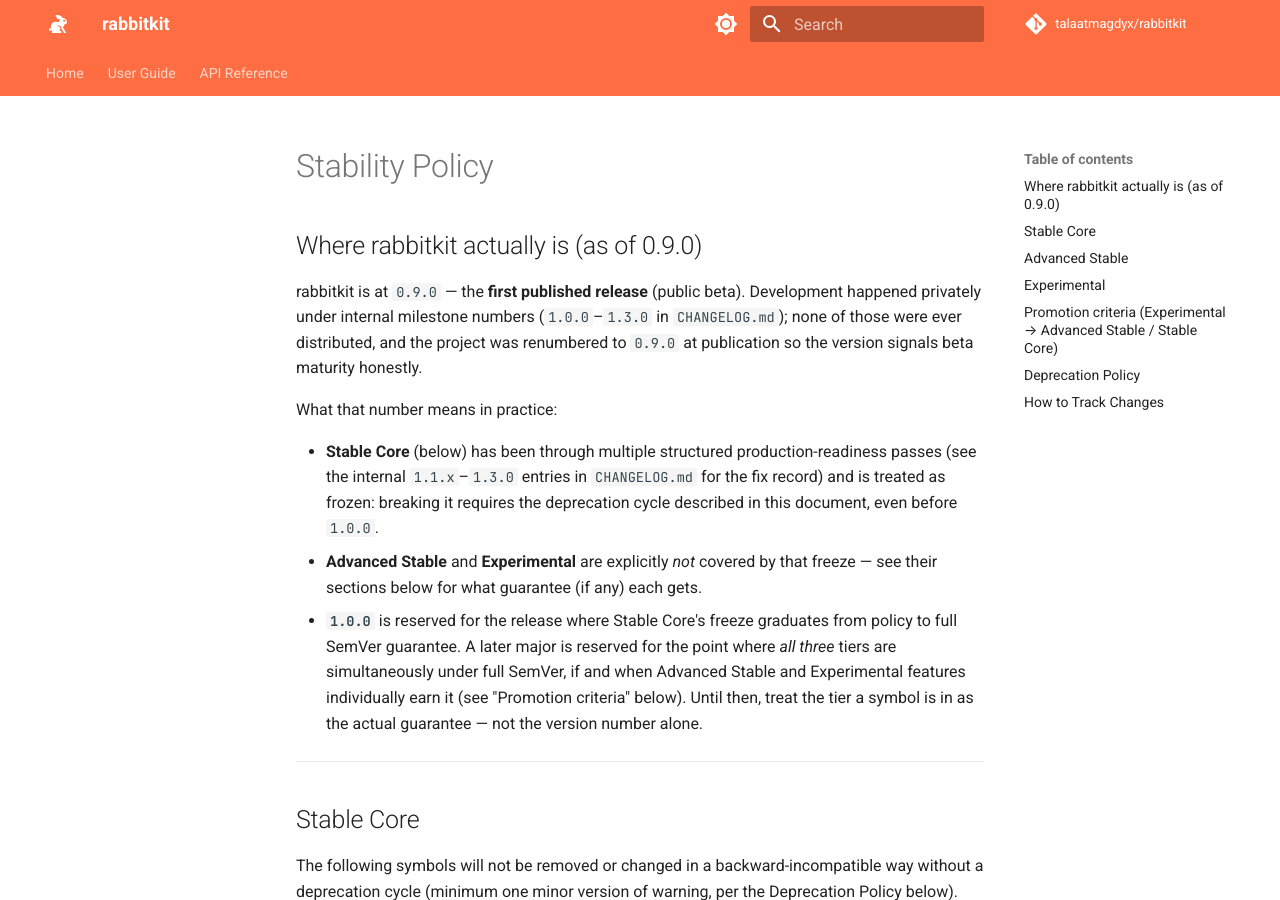
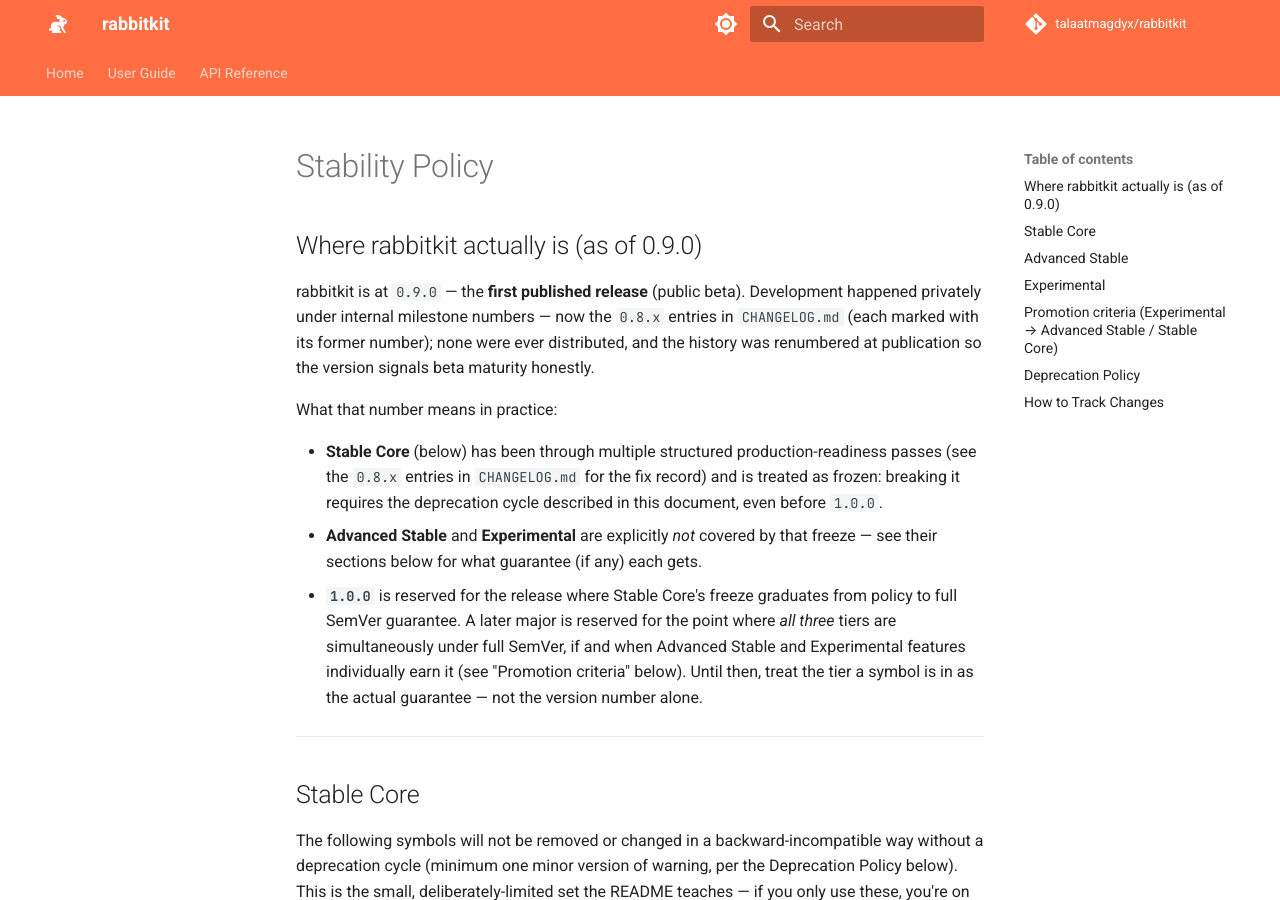
Before and after one commit to talaatmagdyx/rabbitkit, an MkDocs documentation site: the page built from docs/stability-policy.md, in a window 1280 px wide and 900 px high. Built offline with MkDocs 1.6.1 and Material for MkDocs 9.7.7, drawn with Linux system fonts in a browser that asks for light colours; comment, search, counter and statistics services are not loaded.

Commit message:
docs(changelog): renumber internal milestones to 0.8.x — all history under 0.9.0
The published changelog showed 1.x entries above the released 0.9.0,
which read as version numbers going backwards. Internal milestones now
occupy the empty 0.8.x range (1.0.0→0.8.0, 1.1.0→0.8.1, 1.1.1→0.8.2,
1.2.0→0.8.3), each heading marked with its former number so old
cross-references stay decodable. stability-policy and migration guide
updated to match.

```diff
--- a/docs/stability-policy.md
+++ b/docs/stability-policy.md
@@ -3,15 +3,15 @@
 ## Where rabbitkit actually is (as of 0.9.0)
 
 rabbitkit is at `0.9.0` — the **first published release** (public beta).
-Development happened privately under internal milestone numbers
-(`1.0.0`–`1.3.0` in `CHANGELOG.md`); none of those were ever distributed,
-and the project was renumbered to `0.9.0` at publication so the version
-signals beta maturity honestly.
+Development happened privately under internal milestone numbers — now the
+`0.8.x` entries in `CHANGELOG.md` (each marked with its former number);
+none were ever distributed, and the history was renumbered at publication
+so the version signals beta maturity honestly.
 
 What that number means in practice:
 
 - **Stable Core** (below) has been through multiple structured
-  production-readiness passes (see the internal `1.1.x`–`1.3.0` entries in
+  production-readiness passes (see the `0.8.x` entries in
   `CHANGELOG.md` for the fix record) and is treated as frozen: breaking it
   requires the deprecation cycle described in this document, even before
   `1.0.0`.
@@ -141,7 +141,7 @@ For Stable Core (and Advanced Stable) APIs:
 3. The symbol is removed in the following minor release at the earliest.
 
 **Worked example:** `rabbitkit.aio` was deprecated in favor of the canonical
-`rabbitkit.async_` import path pre-publication (internal `1.1.0`) — it
+`rabbitkit.async_` import path pre-publication (internal `0.8.1`) — it
 still works, but importing it
 emits a `DeprecationWarning` pointing at the replacement. It will be removed
 no earlier than the next minor release. This is the policy in practice, not
```
Also changed, not shown: CHANGELOG.md (+11 -10 lines), docs/migration.md (+6 -6 lines).
